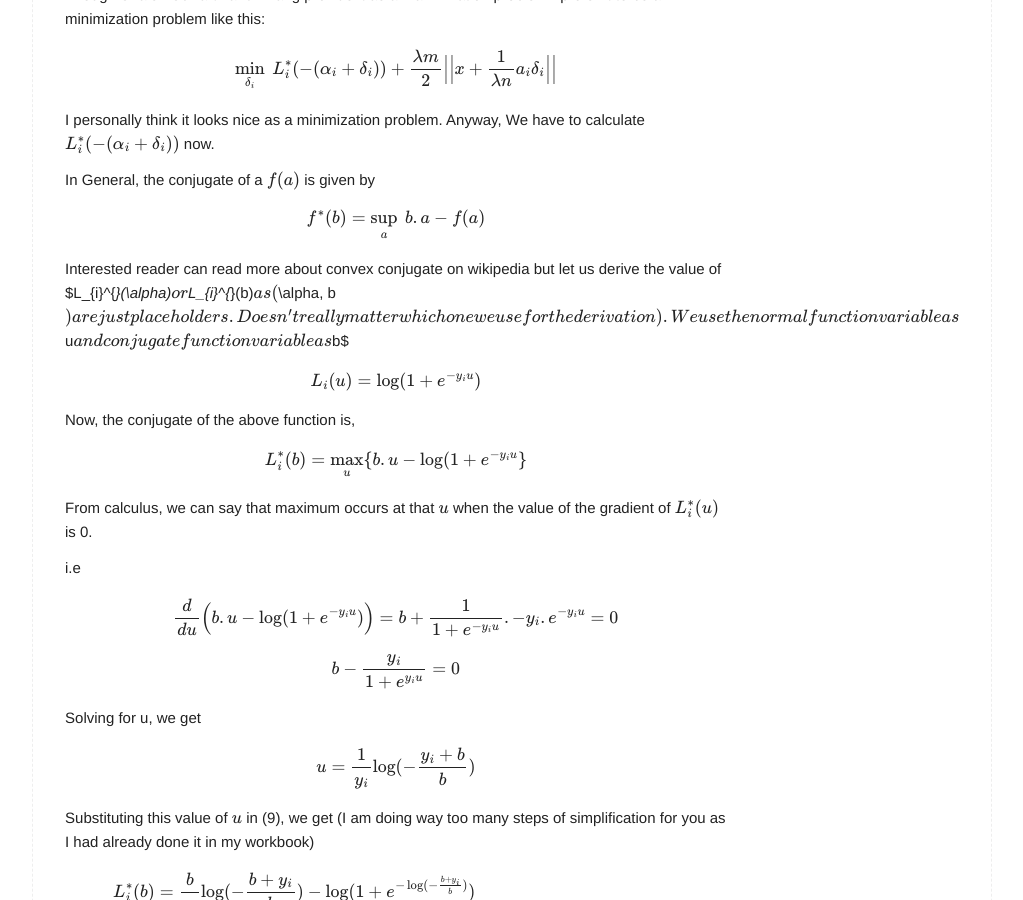
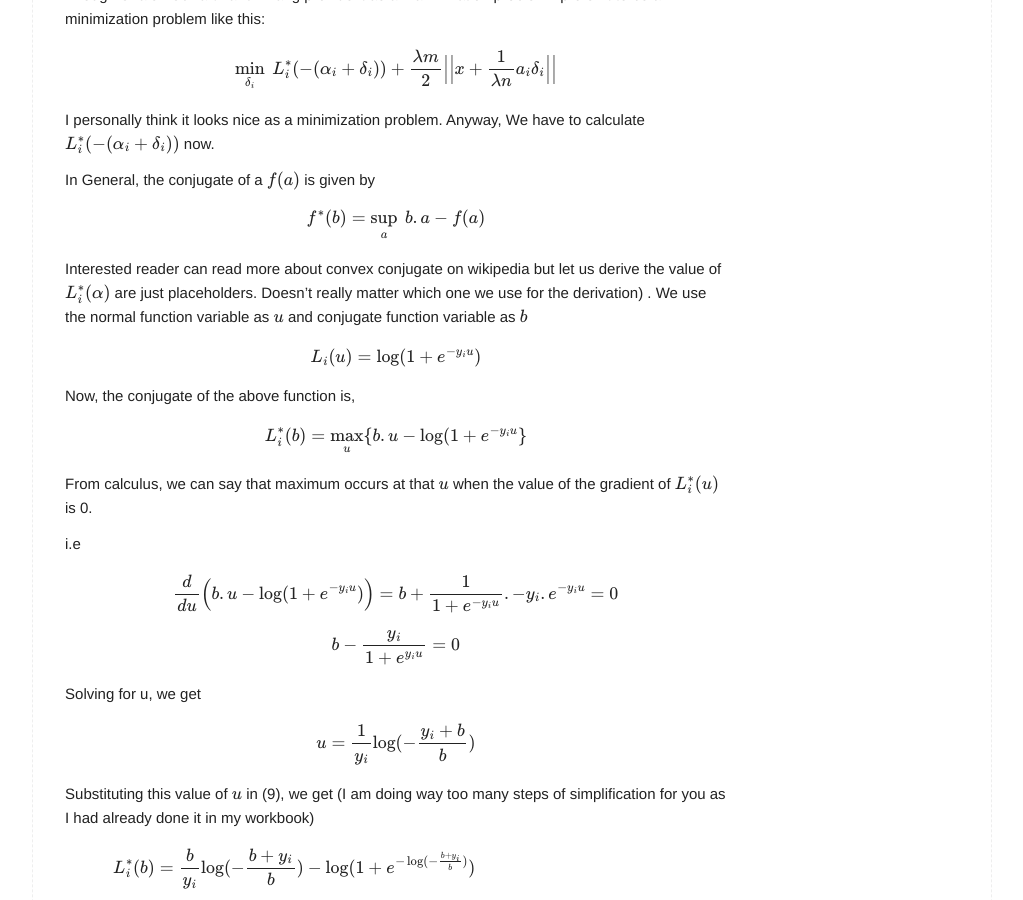
Before and after one commit to CGudapati/cgudapati.github.io, a Jekyll site: the page built from _posts/2019-11-07-Stochatsic-Dual-Coordinate-Ascent-1D-Minimizaton-Subproblem.md, in a window 1280 px wide and 900 px high, scrolled down 1525 px. Shown: the whole window, without its empty margins (128-1151 px from the left). Built offline with Jekyll 4.4.1, drawn with Linux system fonts in a browser that asks for light colours; formulas are drawn with MathJax 3.

```diff
--- a/_posts/2019-11-07-Stochatsic-Dual-Coordinate-Ascent-1D-Minimizaton-Subproblem.md
+++ b/_posts/2019-11-07-Stochatsic-Dual-Coordinate-Ascent-1D-Minimizaton-Subproblem.md
@@ -93,7 +93,7 @@
 $$
 
 
-Interested reader can read more about convex conjugate on wikipedia but let us derive the value of $L_{i}^{*}(\alpha)$ or  $L_{i}^{*}(b)$ as  ($\alpha, b$) are just placeholders. Doesn't really matter which one we use for the derivation) .  We use the normal function variable as $u$ and conjugate function variable as $b$
+Interested reader can read more about convex conjugate on wikipedia but let us derive the value of $L_{i}^{*}(\alpha)$ are just placeholders. Doesn't really matter which one we use for the derivation) .  We use the normal function variable as $u$ and conjugate function variable as $b$
 
 
 $$
```
